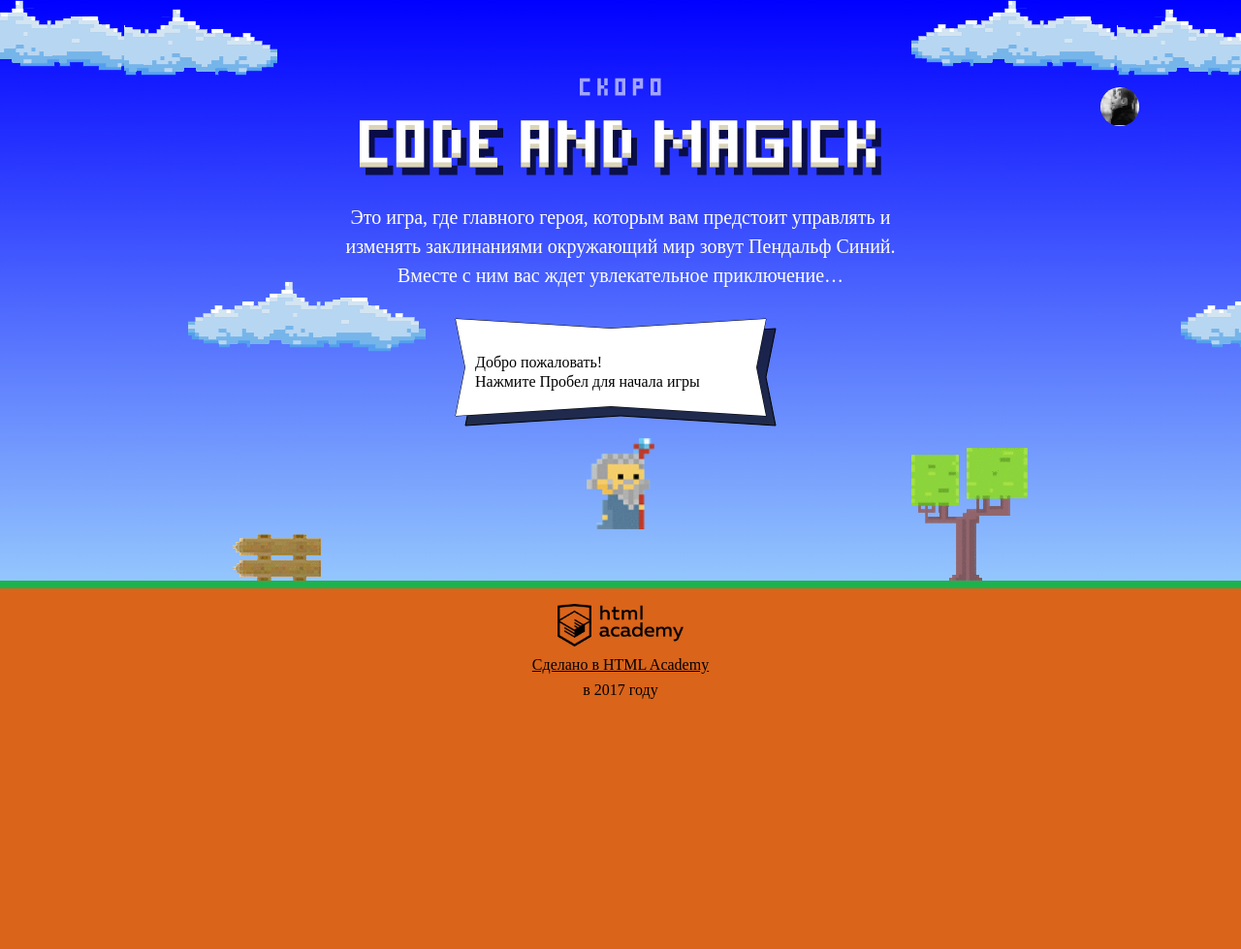
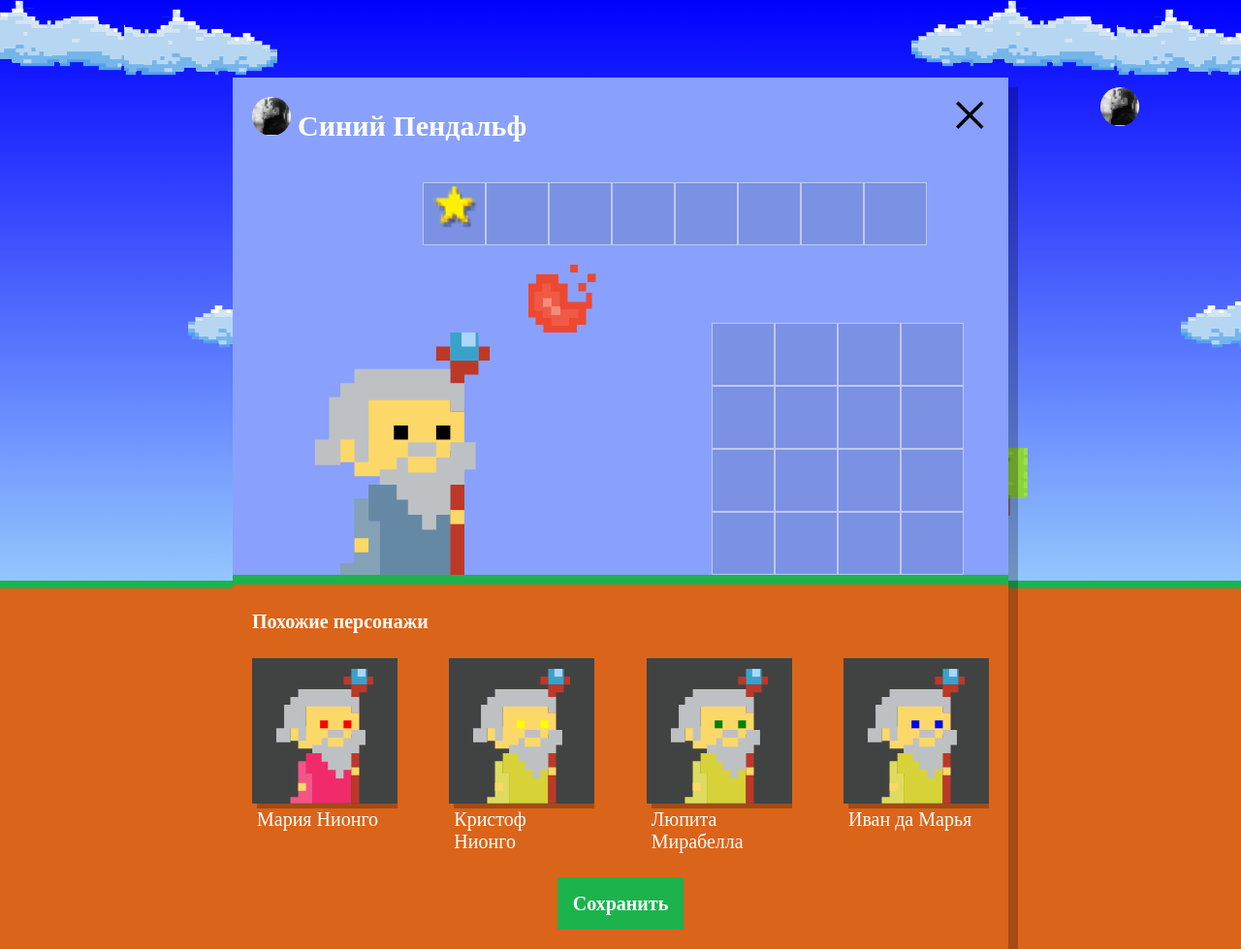
Before and after one commit to MYiLA/845299-code-and-magick-18, a website: page index.html in a window 1280 px wide. Shown: the whole page at 97% size. Before the commit the page ends 800 px from the top, so only its background shows below. Drawn offline with Linux system fonts and the light colour scheme; a web font is replaced by a local one.

Commit message:
Создала генерацию случайных магов

```diff
--- a/index.html
+++ b/index.html
@@ -199,6 +199,7 @@
     return ((2 * height) / 3) - (getWizardHeight() * 0.5);
   };
 </script>
+<script src="js/setup.js"></script>
 <script src="js/stat.js"></script>
 <script src="js/game.js"></script>
 
--- /dev/null
+++ b/js/setup.js
@@ -0,0 +1,56 @@
+'use strict';
+var wizardsNumber = 4;
+var userDialog = document.querySelector('.setup');
+userDialog.classList.remove('hidden');
+
+var similarListElement = document.querySelector('.setup-similar-list');
+var similarWizardTemplate = document.querySelector('#similar-wizard-template')
+  .content
+  .querySelector('.setup-similar-item');
+
+document.querySelector('.setup-similar').classList.remove('hidden');
+
+var NAMES = ['Иван', 'Хуан Себастьян', 'Мария', 'Кристоф', 'Виктор', 'Юлия', 'Люпита', 'Вашингтон'];
+var SURNAMES = ['да Марья', 'Верон', 'Мирабелла', 'Вальц', 'Онопко', 'Топольницкая', 'Нионго', 'Ирвинг'];
+var WIZARD_NAMES = [];
+var COAT_COLORS = ['rgb(101, 137, 164)', 'rgb(241, 43, 107)', 'rgb(146, 100, 161)', 'rgb(56, 159, 117)', 'rgb(215, 210, 55)', 'rgb(0, 0, 0)'];
+var EYES_COLORS = ['black', 'red', 'blue', 'yellow', 'green'];
+
+var generateRandomId = function (arr) {
+  var index = Math.round(Math.random() * (arr.length - 1));
+  return index;
+};
+
+var wizards = [];
+
+for (var j = 0; j < NAMES.length; j++) {
+  var randomName = generateRandomId(NAMES);
+  var randomSurname = generateRandomId(SURNAMES);
+  WIZARD_NAMES [j] = NAMES[randomName] + ' ' + SURNAMES[randomSurname];
+}
+
+for (var a = 0; a < wizardsNumber; a++) {
+  wizards[a] = {
+    name: WIZARD_NAMES[a],
+    coatColor: COAT_COLORS[generateRandomId(COAT_COLORS)],
+    eyesColor: EYES_COLORS[generateRandomId(EYES_COLORS)]
+  };
+}
+
+var renderWizard = function (wizard) {
+  var wizardElement = similarWizardTemplate.cloneNode(true);
+
+  wizardElement.querySelector('.setup-similar-label').textContent = wizard.name;
+  wizardElement.querySelector('.wizard-coat').style.fill = wizard.coatColor;
+  wizardElement.querySelector('.wizard-eyes').style.fill = wizard.eyesColor;
+
+  return wizardElement;
+};
+
+var fragment = document.createDocumentFragment();
+for (var i = 0; i < wizards.length; i++) {
+  fragment.appendChild(renderWizard(wizards[i]));
+}
+similarListElement.appendChild(fragment);
+
+userDialog.querySelector('.setup-similar').classList.remove('hidden');
```
